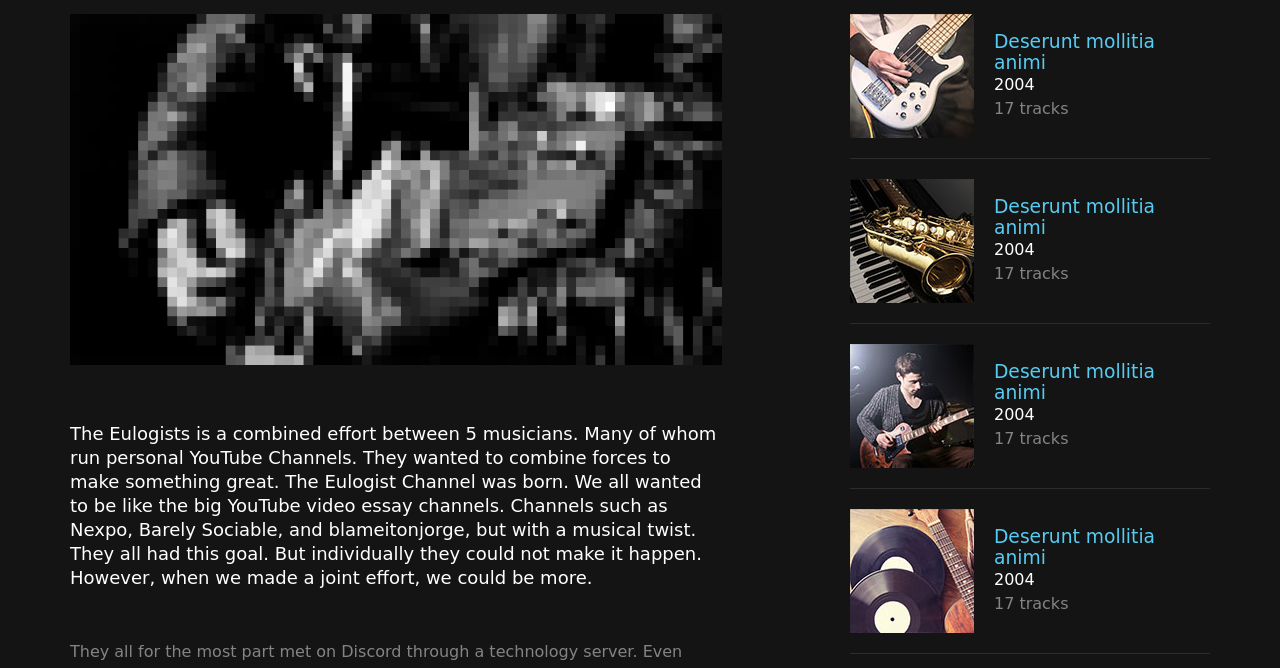
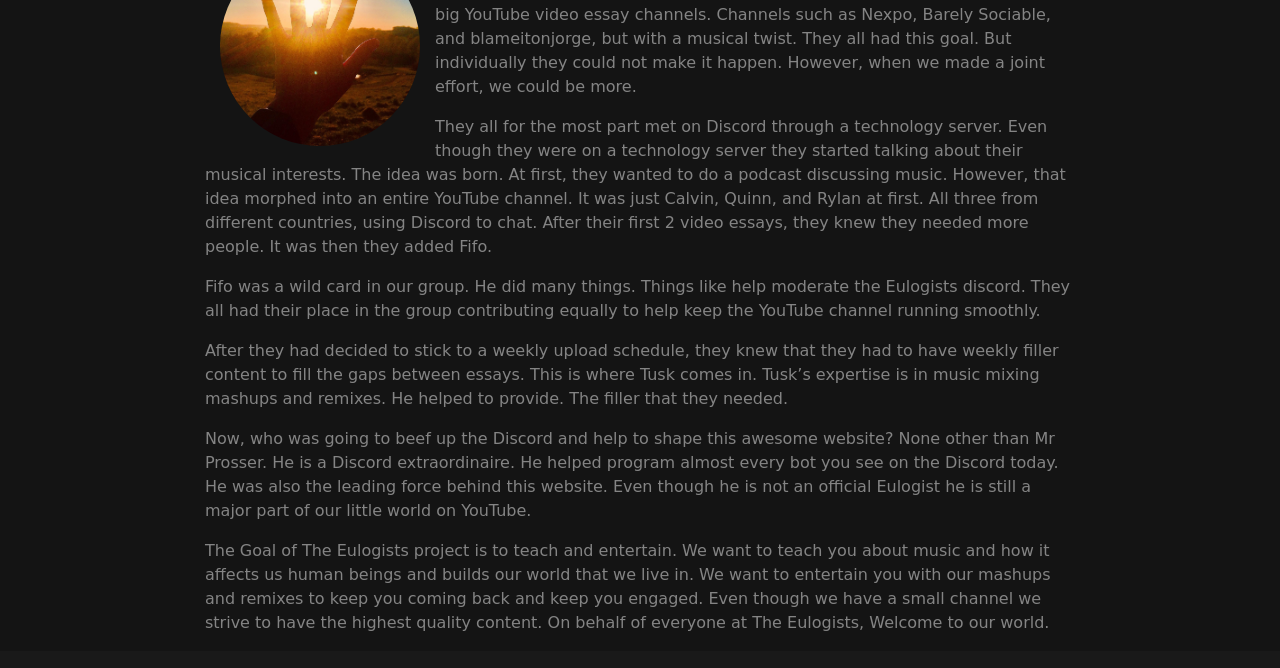
Before and after one commit to JacProsser/eulogists, a plain HTML site: page about.html in a window 1280 px wide. Shown: the part 265-933 px from the top of the page. Drawn offline with Linux system fonts and the light colour scheme.

Commit message:
update about

```diff
--- a/about.html
+++ b/about.html
@@ -47,105 +47,56 @@
 			</div>
 		</header> <!-- .site-header -->
 
-		<main class="main-content">
-			<div class="fullwidth-block inner-content">
-				<div class="container">
-					<div class="row">
-						<div class="col-md-7">
-							<div class="content">
-								<h2 class="entry-title">About Us</h2>
-								<figure class="featured-image">
-									<img src="dummy/post-image.jpg" alt="post image">
-								</figure>
-								<p class="leading">The Eulogists is a combined effort between 5 musicians. Many of whom
-									run personal YouTube Channels. They wanted to combine forces to make something
-									great. The Eulogist Channel was born. We all wanted to be like the big YouTube video
-									essay channels. Channels such as Nexpo, Barely Sociable, and blameitonjorge, but
-									with a musical twist. They all had this goal. But individually they could not make
-									it happen. However, when we made a joint effort, we could be more.</p>
-								<p>They all for the most part met on Discord through a technology server. Even though
-									they were on a technology server they started talking about their musical interests.
-									The idea was born. At first, they wanted to do a podcast discussing music. However,
-									that idea morphed into an entire YouTube channel. It was just Calvin, Quinn, and
-									Rylan at first. All three from different countries, using Discord to chat. After
-									their first 2 video essays, they knew they needed more people. It was then they
-									added Fifo.</p>
-								<p>Fifo was a wild card in our group. He did many things. Things like help moderate the
-									Eulogists discord. They all had their place in the group contributing equally to
-									help keep the YouTube channel running smoothly. </p>
-								<p>After they had decided to stick to a weekly upload schedule, they knew that they had
-									to have weekly filler content to fill the gaps between essays. This is where Tusk
-									comes in. Tusk’s expertise is in music mixing mashups and remixes. He helped to
-									provide. The filler that they needed. </p>
-								<p>Now, who was going to beef up the Discord and help to shape this awesome website?
-									None other than Mr Prosser. He is a Discord extraordinaire. He helped program almost
-									every bot you see on the Discord today. He was also the leading force behind this
-									website. Even though he is not an official Eulogist he is still a major part of our
-									little world on YouTube</p>
-								<p>The Goal of The Eulogists project is to teach and entertain. We want to teach you
-									about music and how it affects us human beings and builds our world that we live in.
-									We want to entertain you with our mashups and remixes to keep you coming back and
-									keep you engaged. Even though we have a small channel we strive to have the highest
-									quality content. On behalf of everyone at The Eulogists, Welcome to our world. </p>
-							</div>
-						</div>
-						<div class="col-md-4 col-md-push-1">
-							<aside class="sidebar">
-								<div class="widget">
-									<h3 class="widget-title">Discography</h3>
-									<ul class="discography-list">
-										<li>
-											<figure class="cover"><img src="dummy/thumbnail-1.jpg" alt="thumbnail 1">
-											</figure>
-											<div class="detail">
-												<h3><a href="#">Deserunt mollitia animi</a></h3>
-												<span class="year">2004</span>
-												<span class="track">17 tracks</span>
-											</div>
-										</li>
-										<li>
-											<figure class="cover"><img src="dummy/thumbnail-2.jpg" alt="thumbnail 2">
-											</figure>
-											<div class="detail">
-												<h3><a href="#">Deserunt mollitia animi</a></h3>
-												<span class="year">2004</span>
-												<span class="track">17 tracks</span>
-											</div>
-										</li>
-										<li>
-											<figure class="cover"><img src="dummy/thumbnail-3.jpg" alt="thumbnail 3">
-											</figure>
-											<div class="detail">
-												<h3><a href="#">Deserunt mollitia animi</a></h3>
-												<span class="year">2004</span>
-												<span class="track">17 tracks</span>
-											</div>
-										</li>
-										<li>
-											<figure class="cover"><img src="dummy/thumbnail-4.jpg" alt="thumbnail 4">
-											</figure>
-											<div class="detail">
-												<h3><a href="#">Deserunt mollitia animi</a></h3>
-												<span class="year">2004</span>
-												<span class="track">17 tracks</span>
-											</div>
-										</li>
-										<li>
-											<figure class="cover"><img src="dummy/thumbnail-5.jpg" alt="thumbnail 5">
-											</figure>
-											<div class="detail">
-												<h3><a href="#">Deserunt mollitia animi</a></h3>
-												<span class="year">2004</span>
-												<span class="track">17 tracks</span>
-											</div>
-										</li>
-									</ul>
-								</div>
-							</aside>
-						</div>
-					</div>
-				</div>
-			</div> <!-- .testimonial-section -->
+		<section class="content-section container">
+			<h2 class="">About us</h2>
+			<img class="about-band-image" src="dummy/hand.png" />
+			<p>
+			  The Eulogists is a combined effort between 5 musicians. Many of whom run
+			  personal YouTube Channels. They wanted to combine forces to make
+			  something great. The Eulogist Channel was born. We all wanted to be like
+			  the big YouTube video essay channels. Channels such as Nexpo, Barely
+			  Sociable, and blameitonjorge, but with a musical twist. They all had
+			  this goal. But individually they could not make it happen. However, when
+			  we made a joint effort, we could be more.
+			</p>
+			<p>
+			  They all for the most part met on Discord through a technology server.
+			  Even though they were on a technology server they started talking about
+			  their musical interests. The idea was born. At first, they wanted to do
+			  a podcast discussing music. However, that idea morphed into an entire
+			  YouTube channel. It was just Calvin, Quinn, and Rylan at first. All
+			  three from different countries, using Discord to chat. After their first
+			  2 video essays, they knew they needed more people. It was then they
+			  added Fifo.
+			</p>
+			<p>
+			  Fifo was a wild card in our group. He did many things. Things like help
+			  moderate the Eulogists discord. They all had their place in the group
+			  contributing equally to help keep the YouTube channel running smoothly.
+			</p>
+			<p>
+			  After they had decided to stick to a weekly upload schedule, they knew
+			  that they had to have weekly filler content to fill the gaps between
+			  essays. This is where Tusk comes in. Tusk’s expertise is in music mixing
+			  mashups and remixes. He helped to provide. The filler that they needed.
+			</p>
+			<p>
+			  Now, who was going to beef up the Discord and help to shape this awesome
+			  website? None other than Mr Prosser. He is a Discord extraordinaire. He
+			  helped program almost every bot you see on the Discord today. He was
+			  also the leading force behind this website. Even though he is not an
+			  official Eulogist he is still a major part of our little world on
+			  YouTube.
+			</p>
+			<p>
+			  The Goal of The Eulogists project is to teach and entertain. We want to
+			  teach you about music and how it affects us human beings and builds our
+			  world that we live in. We want to entertain you with our mashups and
+			  remixes to keep you coming back and keep you engaged. Even though we
+			  have a small channel we strive to have the highest quality content. On
+			  behalf of everyone at The Eulogists, Welcome to our world.
+			</p>
+		  </section>
 
 
 		</main> <!-- .main-content -->
--- a/style.css
+++ b/style.css
@@ -82,6 +82,24 @@ h1 {
   font-size: 2em;
   margin: 0.67em 0;
   line-height: normal;
+}
+
+.content-section {
+  margin: 1em;
+}
+
+.container {
+  max-width: 900px;
+  margin: 0 auto;
+  padding: 0 1.5em;
+}
+
+.about-band-image {
+  float: left;
+  height: 200px;
+  width: 200px;
+  margin: 15px;
+  border-radius: 50%;
 }
 
 /* line 165, sass/libs/_normalize.scss */
```
Also changed, not shown: dummy/hand.png (added).
